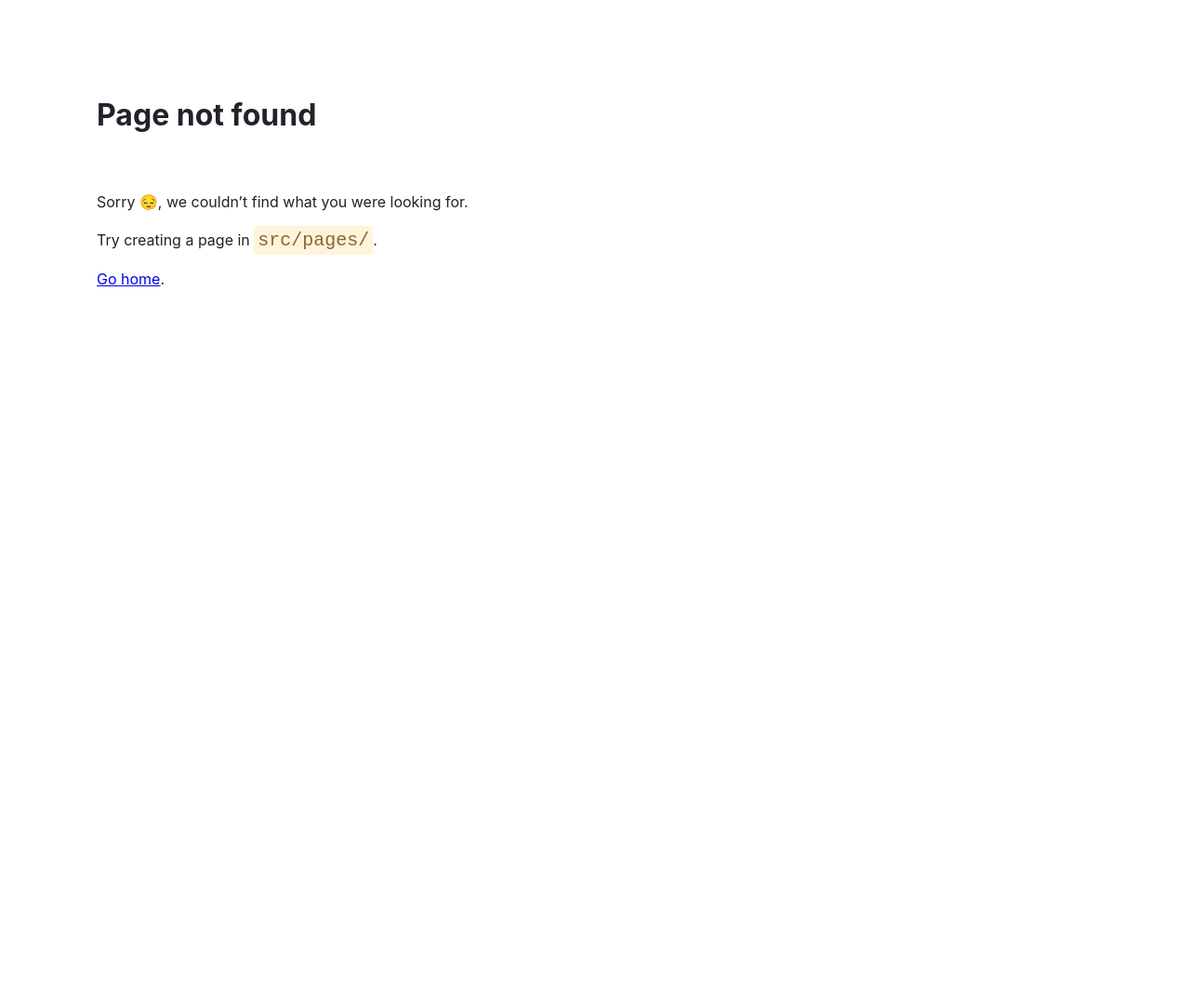
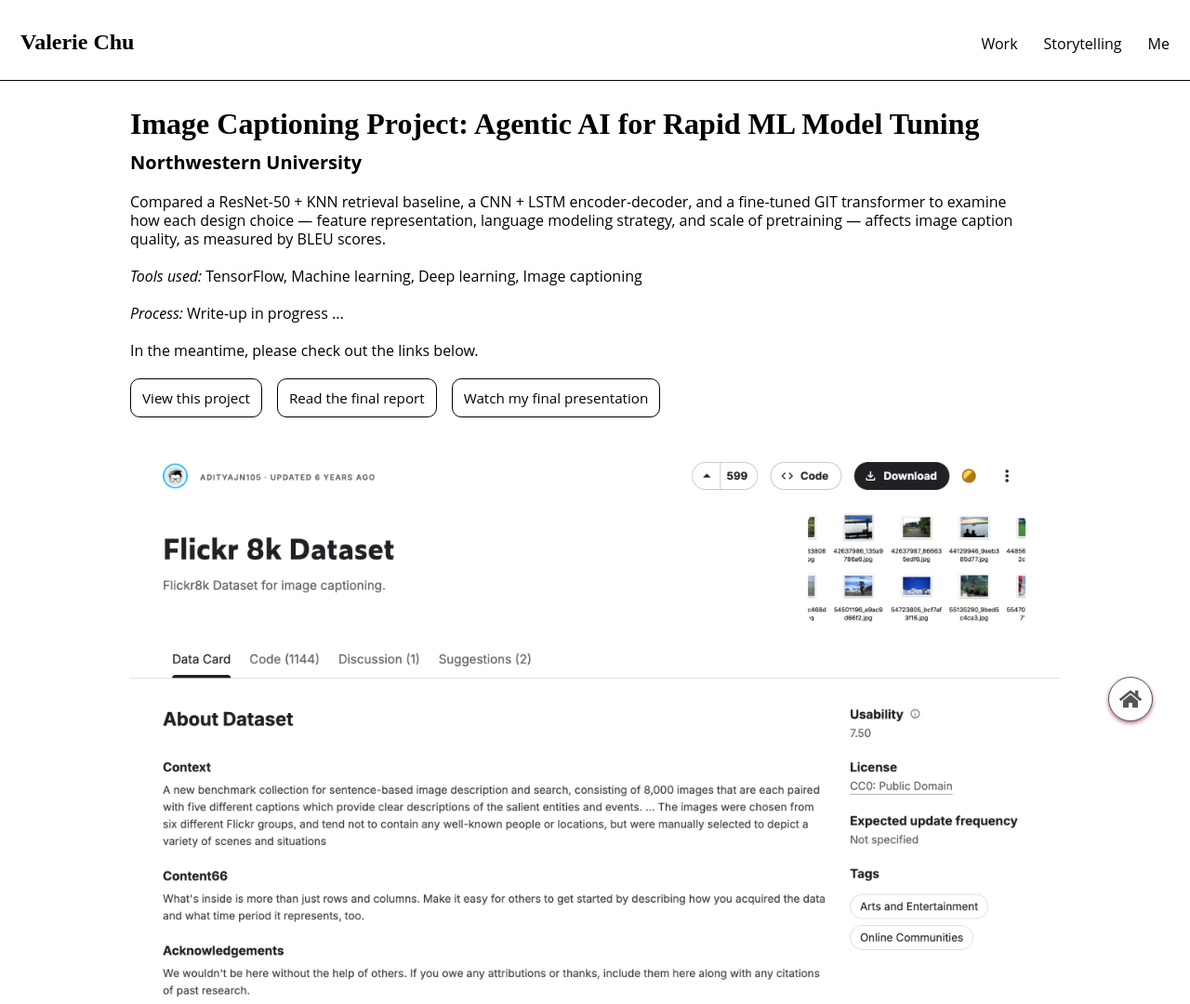
Before and after one commit to valerieychu/valerieychu.github.io, a Gatsby site: page /work/image-captioning-project in a window 1280 px wide. Before the commit this address had no page. Shown: the top 1080 px of the page at 93% size. Before the commit the page ends 800 px from the top, so only its background shows below. Built offline with nearby package versions, Linux system fonts and the light colour scheme; Gatsby itself is replaced by a stand-in of ours.

Commit message:
image captioning project page added

```diff
--- a/src/pages/header.js
+++ b/src/pages/header.js
@@ -25,6 +25,9 @@
             <button onClick={() => navigate('/work/autoresearch-project')}>
               Autoresearch Project
             </button>
+            <button onClick={() => navigate('/work/image-captioning-project')}>
+              Image Captioning Project
+            </button>
             <button onClick={() => navigate('/work/scoreboard-project')}>
               Scoreboard Project
             </button>
--- a/src/pages/home.js
+++ b/src/pages/home.js
@@ -177,6 +177,7 @@
           subhed='Northwestern University'
           description='Compared a ResNet-50 + KNN retrieval baseline, a CNN + LSTM encoder-decoder, and a fine-tuned GIT transformer to examine how each design choice — feature representation, language modeling strategy, and scale of pretraining — affects image caption quality, as measured by BLEU scores.'
           skills='TensorFlow, Machine learning, Deep learning, Image captioning'
+          learnMoreUrl='/work/image-captioning-project'
           viewProjectUrl='https://github.com/valerieychu/flickr8k-image-captioning'
         />
         <ProjectCard
--- /dev/null
+++ b/src/pages/work/image-captioning-project.js
@@ -0,0 +1,90 @@
+import React from 'react';
+import '../../styles/global.less';
+import '../../styles/home.less';
+import divider from '../../images/divider.svg';
+import Header from './../header';
+import Footer from './../footer';
+import flickr8k from '../../images/flickr8k.png';
+
+const ImageCaptioningProject = () => {
+  return (
+    <>
+      <Header />
+      <div className='centered-text'>
+        <h3 className='h3' style={{ marginTop: '2rem' }}>
+          Image Captioning Project: Agentic AI for Rapid ML Model Tuning
+        </h3>
+
+        {/* Image Captioning Project */}
+        {/* Image Captioning Project */}
+        {/* Image Captioning Project */}
+        <h4 className='h4'>Northwestern University</h4>
+        <p className='paragraph'>
+          Compared a ResNet-50 + KNN retrieval baseline, a CNN + LSTM
+          encoder-decoder, and a fine-tuned GIT transformer to examine how each
+          design choice — feature representation, language modeling strategy,
+          and scale of pretraining — affects image caption quality, as measured
+          by BLEU scores.
+        </p>
+
+        <p className='paragraph'>
+          <i>Tools used: </i>
+          TensorFlow, Machine learning, Deep learning, Image captioning
+        </p>
+
+        <p className='paragraph'>
+          <i>Process: </i>
+          Write-up in progress ...
+        </p>
+        <p className='paragraph'>
+          In the meantime, please check out the links below.
+        </p>
+
+        <button
+          className='view-this-project'
+          style={{ marginRight: '1rem' }}
+          onClick={() =>
+            window.open(
+              'https://github.com/valerieychu/flickr8k-image-captioning',
+              '_blank',
+            )
+          }>
+          View this project
+        </button>
+
+        <button
+          className='view-this-project'
+          style={{ marginRight: '1rem' }}
+          onClick={() =>
+            window.open(
+              'https://github.com/valerieychu/flickr8k-image-captioning/blob/main/PROJECT_REPORT.ipynb',
+              '_blank',
+            )
+          }>
+          Read the final report
+        </button>
+
+        <button
+          className='view-this-project'
+          style={{ marginRight: '1rem' }}
+          onClick={() =>
+            window.open(
+              'https://drive.google.com/file/d/1uhJ0-SOkdzfJ-dQbpyT9DPUZgAFJkIik/view',
+              '_blank',
+            )
+          }>
+          Watch my final presentation
+        </button>
+
+        <img
+          style={{ maxWidth: '100%', margin: '1rem 0' }}
+          src={flickr8k}
+          alt='A screenshot of the Flickr8k dataset on Kaggle'
+        />
+      </div>
+      <Footer />
+    </>
+  );
+};
+
+export default ImageCaptioningProject;
```
